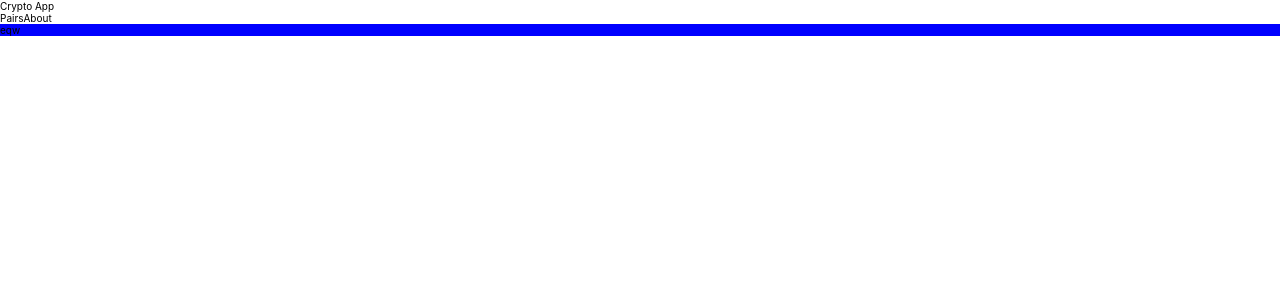
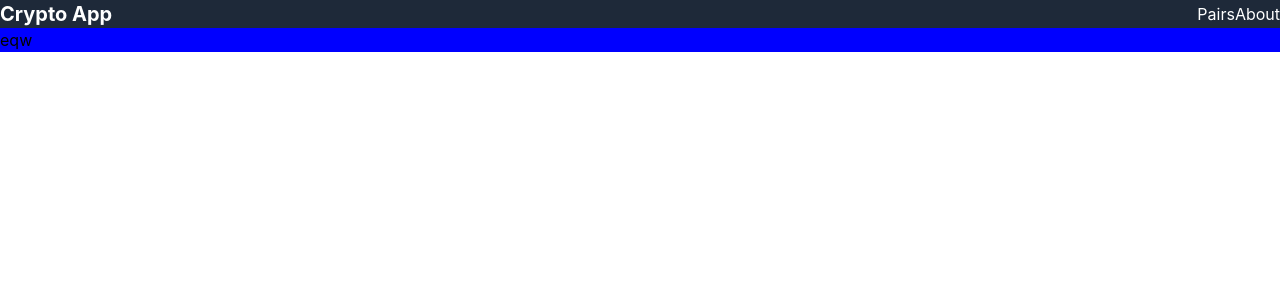
Before and after one commit to bmtrivet/crypto-analyzer, a Next.js app: page / in a window 1280 px wide. Shown: the top 300 px of the page. Built offline with nearby package versions, Linux system fonts and the light colour scheme.

Commit message:
[FE]: add tailwind css

```diff
--- a/app/globals.css
+++ b/app/globals.css
@@ -1,5 +1,17 @@
+@import "tailwindcss";
+
+* {
+    margin: 0;
+    padding: 0;
+    box-sizing: border-box;
+}
+
 body {
-    padding: 0;
-    margin: 0;
-    font-family: Arial, Helvetica, sans-serif;
+    font-family: -apple-system, BlinkMacSystemFont, "Segoe UI", Roboto, Oxygen, Ubuntu, Cantarell,
+        "Open Sans", "Helvetica Neue", sans-serif;
 }
+
+a {
+    text-decoration: none;
+    color: inherit;
+}
--- a/app/layout.tsx
+++ b/app/layout.tsx
@@ -1,7 +1,5 @@
 import type { Metadata } from "next";
 import "./globals.css";
-import StyledComponentsRegistry from "@/lib/registry";
-import GlobalStyles from "@/styles/globalStyles";
 import { Header } from "@/components/layout/Header";
 
 export const metadata: Metadata = {
@@ -18,10 +16,8 @@
         <html lang='en'>
             <body>
                 <Header />
-                <StyledComponentsRegistry>
-                    <GlobalStyles />
-                    {children}
-                </StyledComponentsRegistry>
+
+                {children}
             </body>
         </html>
     );
--- a/lib/registry.tsx
+++ /dev/null
@@ -1,25 +0,0 @@
-"use client";
-
-import React, { useState } from "react";
-import { useServerInsertedHTML } from "next/navigation";
-import { ServerStyleSheet, StyleSheetManager } from "styled-components";
-
-export default function StyledComponentsRegistry({ children }: { children: React.ReactNode }) {
-    const [styledComponentsStyleSheet] = useState(() => new ServerStyleSheet());
-
-    useServerInsertedHTML(() => {
-        const styles = styledComponentsStyleSheet.getStyleElement();
-        styledComponentsStyleSheet.instance.clearTag();
-        return <>{styles}</>;
-    });
-
-    if (typeof window !== "undefined") {
-        return <>{children}</>;
-    }
-
-    return (
-        <StyleSheetManager sheet={styledComponentsStyleSheet.instance}>
-            {children}
-        </StyleSheetManager>
-    );
-}
--- /dev/null
+++ b/postcss.config.mjs
@@ -0,0 +1,7 @@
+const config = {
+    plugins: {
+        "@tailwindcss/postcss": {},
+    },
+};
+
+export default config;
```
Also changed, not shown: package.json (+3 -4 lines), 1 other file (tests, documents, lock files or other folders).
